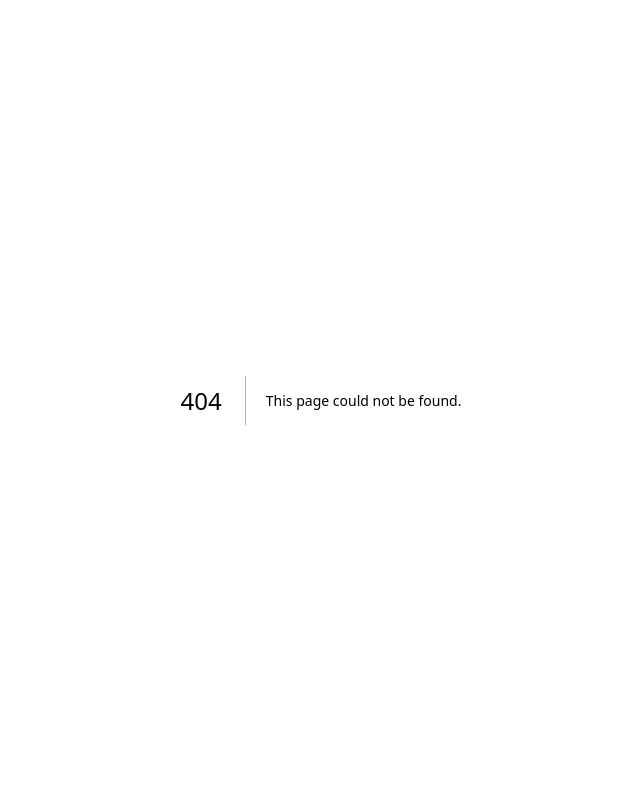
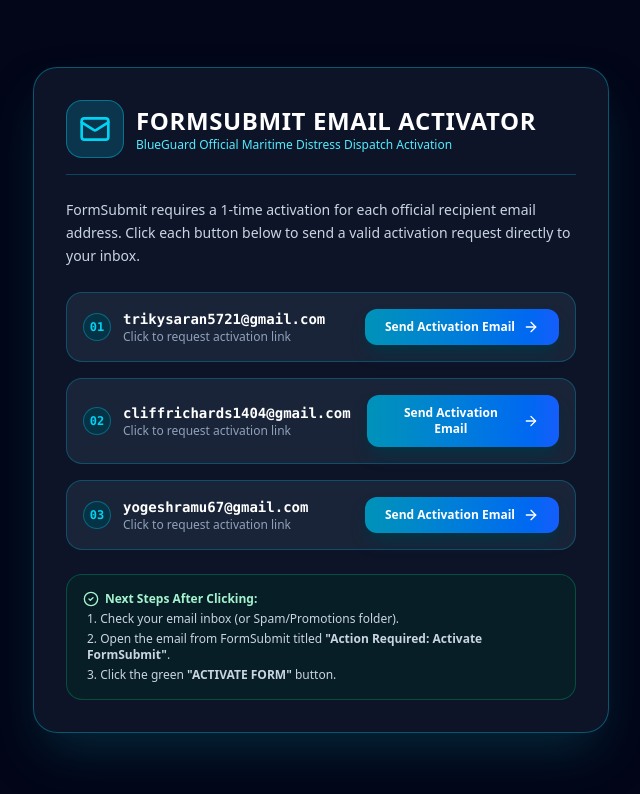
Before and after one commit to trikysaran5721-oss/bluegaurd-ai, a Next.js app: page /activate-emails in a window 1280 px wide. Before the commit this address had no page. Shown: the top 794 px of the page, without its empty margins (319-959 px from the left). Built offline with nearby package versions, Linux system fonts and the light colour scheme.

Commit message:
Add 1-click FormSubmit browser email activation page (/activate-emails)

```diff
--- /dev/null
+++ b/src/app/activate-emails/page.tsx
@@ -0,0 +1,74 @@
+'use client';
+
+import React from 'react';
+import { Mail, CheckCircle2, ShieldAlert, ArrowRight } from 'lucide-react';
+import { OFFICIAL_EMAILS } from '@/lib/notificationService';
+
+export default function ActivateEmailsPage() {
+  return (
+    <div className="min-h-screen bg-slate-950 text-white flex flex-col items-center justify-center p-6">
+      <div className="max-w-xl w-full bg-slate-900/90 border border-cyan-500/40 rounded-3xl p-8 shadow-2xl shadow-cyan-950/80 space-y-6">
+
+        <div className="flex items-center gap-3 border-b border-cyan-500/30 pb-4">
+          <div className="p-3 bg-cyan-500/20 rounded-2xl border border-cyan-400/40 text-cyan-400">
+            <Mail className="w-8 h-8" />
+          </div>
+          <div>
+            <h1 className="text-2xl font-extrabold text-white tracking-wide">FORMSUBMIT EMAIL ACTIVATOR</h1>
+            <p className="text-xs text-cyan-300">BlueGuard Official Maritime Distress Dispatch Activation</p>
+          </div>
+        </div>
+
+        <p className="text-sm text-slate-300 leading-relaxed">
+          FormSubmit requires a 1-time activation for each official recipient email address. Click each button below to send a valid activation request directly to your inbox.
+        </p>
+
+        <div className="space-y-4">
+          {OFFICIAL_EMAILS.map((email, idx) => (
+            <form
+              key={email}
+              action={`https://formsubmit.co/${email}`}
+              method="POST"
+              target="_blank"
+              className="p-4 rounded-2xl bg-slate-800/80 border border-cyan-500/30 hover:border-cyan-400 transition flex flex-col sm:flex-row items-center justify-between gap-4"
+            >
+              <input type="hidden" name="_subject" value={`BlueGuard Maritime Emergency Alert Activation for ${email}`} />
+              <input type="hidden" name="_template" value="table" />
+              <input type="hidden" name="System" value="BlueGuard Agentic AI Marine Information Assistant" />
+              <input type="hidden" name="Notice" value="FormSubmit 1-time email activation link." />
+
+              <div className="flex items-center gap-3">
+                <span className="w-7 h-7 rounded-full bg-cyan-950 text-cyan-400 border border-cyan-500/40 flex items-center justify-center text-xs font-mono font-bold">
+                  0{idx + 1}
+                </span>
+                <div>
+                  <div className="font-bold text-sm text-white font-mono">{email}</div>
+                  <div className="text-xs text-slate-400">Click to request activation link</div>
+                </div>
+              </div>
+
+              <button
+                type="submit"
+                className="w-full sm:w-auto px-5 py-2.5 bg-gradient-to-r from-cyan-600 to-blue-600 hover:from-cyan-500 hover:to-blue-500 text-white font-bold text-xs rounded-xl shadow-lg shadow-cyan-950 flex items-center justify-center gap-2 transition"
+              >
+                Send Activation Email <ArrowRight className="w-4 h-4" />
+              </button>
+            </form>
+          ))}
+        </div>
+
+        <div className="p-4 bg-emerald-950/40 border border-emerald-500/30 rounded-2xl text-xs text-emerald-300 space-y-1">
+          <div className="font-bold flex items-center gap-1.5 text-emerald-200">
+            <CheckCircle2 className="w-4 h-4" /> Next Steps After Clicking:
+          </div>
+          <ol className="list-decimal list-inside text-slate-300 space-y-1 pl-1">
+            <li>Check your email inbox (or Spam/Promotions folder).</li>
+            <li>Open the email from FormSubmit titled <strong>"Action Required: Activate FormSubmit"</strong>.</li>
+            <li>Click the green <strong>"ACTIVATE FORM"</strong> button.</li>
+          </ol>
+        </div>
+
+      </div>
+    </div>
+  );
+}
```
Also changed, not shown: 1 other file (tests, documents, lock files or other folders).
